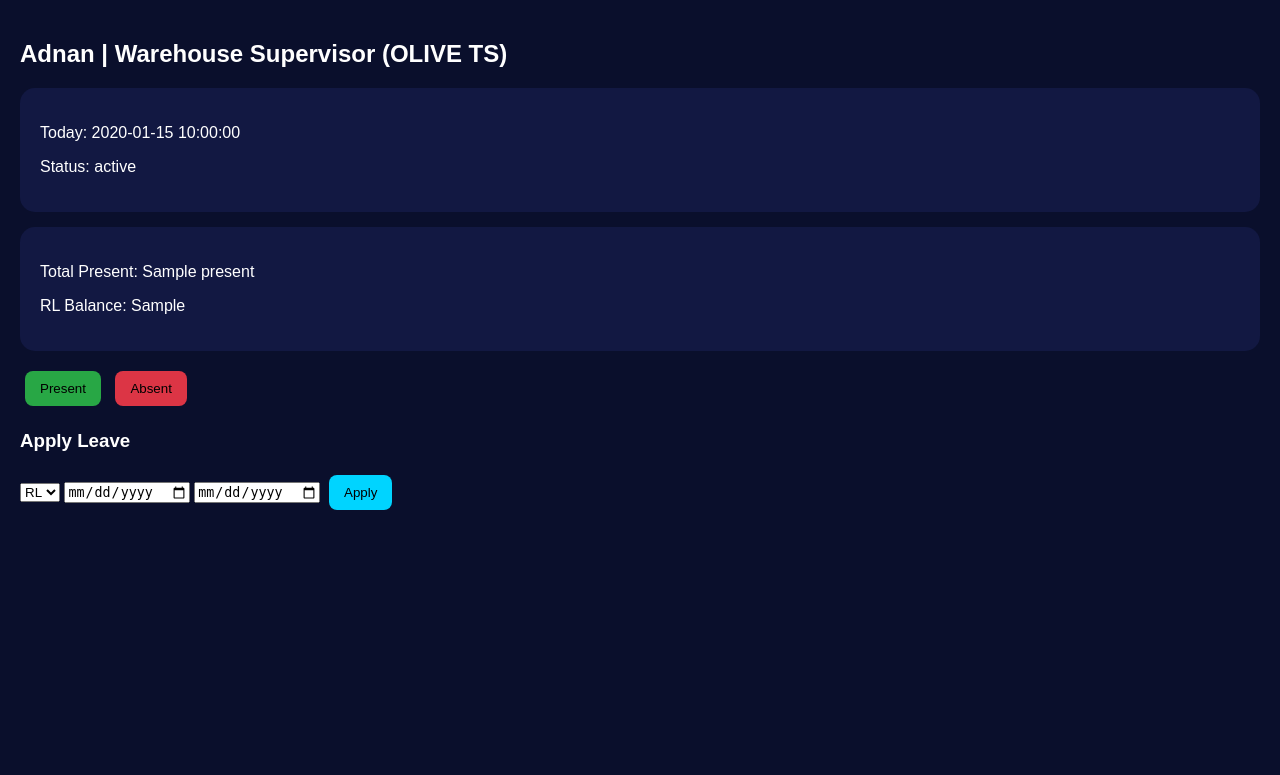
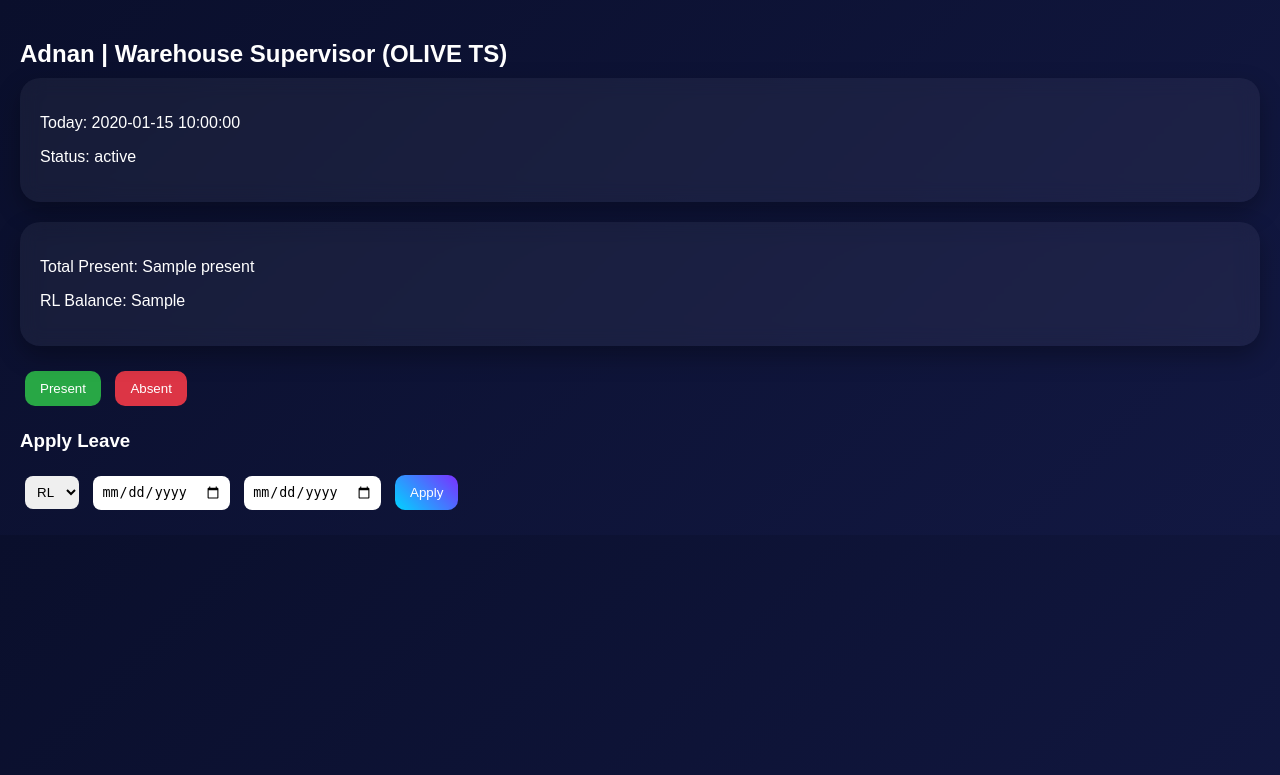
Before and after one commit to blogric/attendance-app, a Python web app: template templates/index.html in a window 1280 px wide. Shown: the top 775 px of the page. Run offline with Jinja, Linux system fonts and the light colour scheme; the template is opened without the code that fills it: most values are stand-ins (such as "Sample title", 1, 10 or a date in 2020).

Commit message:
Update style.css

```diff
--- a/static/style.css
+++ b/static/style.css
@@ -1,6 +1,6 @@
 body {
     font-family: 'Poppins', sans-serif;
-    background: #0A0F2C;
+    background: linear-gradient(135deg, #0A0F2C, #121842);
     color: #fff;
     margin: 0;
 }
@@ -10,21 +10,48 @@ body {
 }
 
 .card {
-    background: #121842;
+    background: rgba(255,255,255,0.05);
+    backdrop-filter: blur(10px);
+    border-radius: 20px;
     padding: 20px;
-    border-radius: 15px;
-    margin-bottom: 15px;
+    margin-bottom: 20px;
+    box-shadow: 0 10px 25px rgba(0,0,0,0.3);
+}
+
+h2 {
+    margin-bottom: 10px;
 }
 
 button {
-    background: #00D4FF;
+    background: linear-gradient(45deg, #00D4FF, #7B2FFF);
     border: none;
     padding: 10px 15px;
+    border-radius: 10px;
+    color: white;
+    cursor: pointer;
+    margin: 5px;
+}
+
+input, select {
+    padding: 8px;
     border-radius: 8px;
+    border: none;
     margin: 5px;
+}
+
+.calendar {
+    display: grid;
+    grid-template-columns: repeat(7, 1fr);
+    gap: 10px;
+}
+
+.day {
+    padding: 15px;
+    border-radius: 12px;
+    text-align: center;
     cursor: pointer;
 }
 
 .present { background: #28a745; }
 .absent { background: #dc3545; }
-.leave { background: #ffc107; }
+.leave { background: #ffc107; color: #000; }
```
